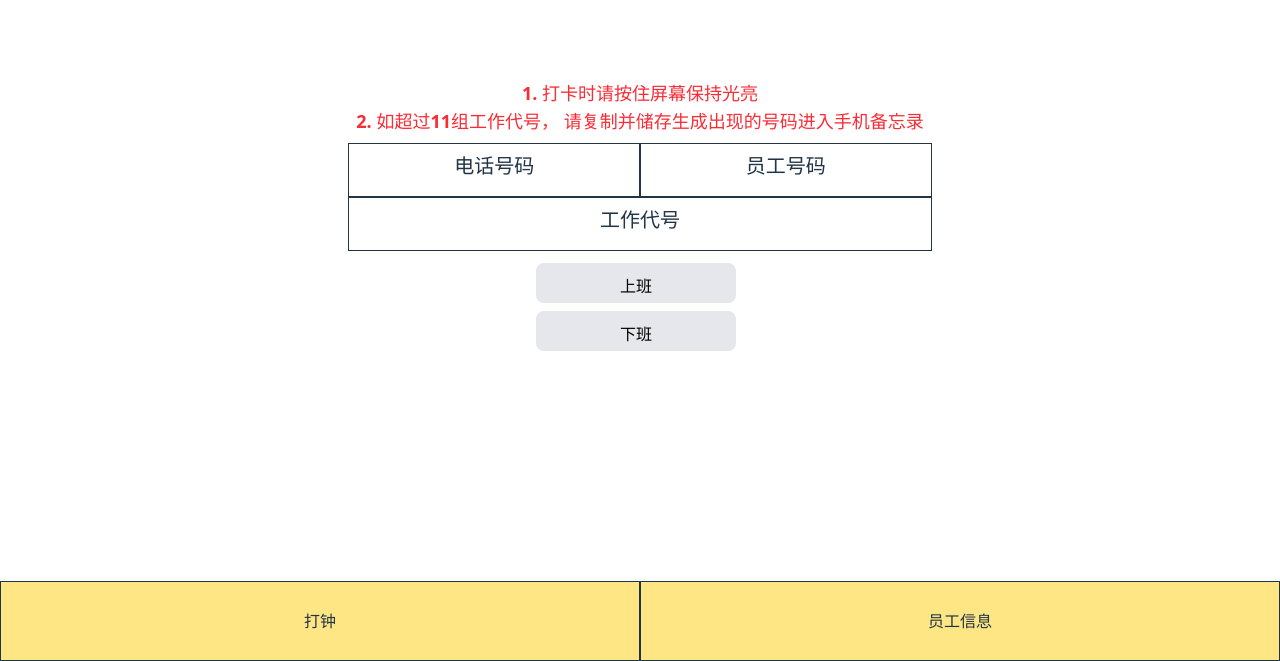
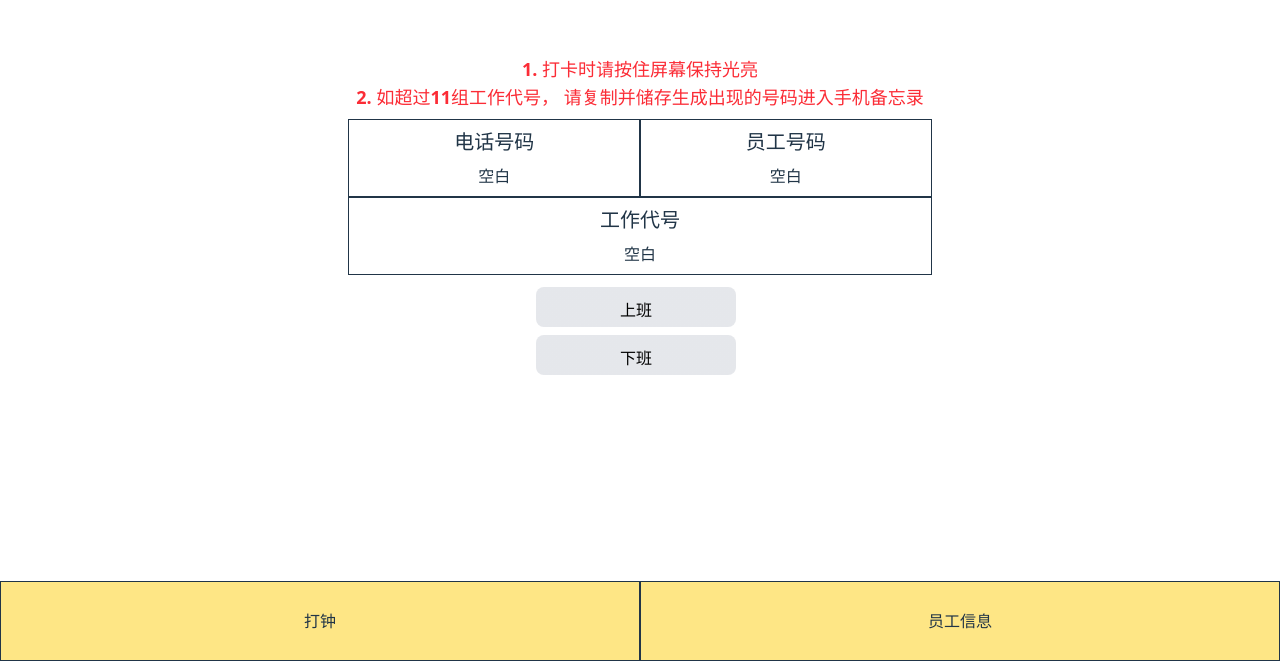
Before and after one commit to Haolinc/Homecare-Clocking-Dial-Uri-Generator, a React (Vite) app in the folder frontend/: page / in a window 1280 px wide. Shown: the part 139-800 px from the top of the page. Built offline with nearby package versions, Linux system fonts and the light colour scheme.

Commit message:
now ClockingInfo will return correct string when the value is empty, and fix issue when user reload empty string in the website the input and ClockingInput returns null

```diff
--- a/frontend/src/App.jsx
+++ b/frontend/src/App.jsx
@@ -10,15 +10,16 @@ function App() {
   const [workNumber, setWorkNum] = useState(localStorage.getItem('work-number'))
   const [isFirstPage, setIsFirstPage] = useState(true)
   const inputValues = [
-    {value: phoneNumber, setValue: setPhoneNumber},
-    {value: employeeNumber, setValue: setEmployeeNumber},
-    {value: workNumber, setValue: setWorkNum}
+    {value: phoneNumber ? phoneNumber: '', setValue: setPhoneNumber},
+    {value: employeeNumber ? employeeNumber: '', setValue: setEmployeeNumber},
+    {value: workNumber ? workNumber: '', setValue: setWorkNum}
   ]
+  console.log(typeof phoneNumber)
 
   useEffect(() => {
-    localStorage.setItem('phone-number', phoneNumber)
-    localStorage.setItem('employee-number', employeeNumber)
-    localStorage.setItem('work-number', workNumber)
+    localStorage.setItem('phone-number', phoneNumber ? phoneNumber : '')
+    localStorage.setItem('employee-number', employeeNumber ? employeeNumber : '')
+    localStorage.setItem('work-number', workNumber ? employeeNumber : '')
   }, [phoneNumber, employeeNumber, workNumber])
 
   return (
--- a/frontend/src/components/page/ClockingPage.jsx
+++ b/frontend/src/components/page/ClockingPage.jsx
@@ -7,7 +7,9 @@ import { useState } from 'react'
 export default function ClockingPage({inputValues}){
     const [phoneNumberObj, employeeNumberObj, workNumberObj] = inputValues
     const [generatedNumber, setGeneratedNumber] = useState(null)
-
+    const [phoneNumber, employeeNumber, workNumber] =
+        [phoneNumberObj.value, employeeNumberObj.value, workNumberObj.value]
+            .map(ele => ele === '' ? '空白' : ele)
     return (
         <>
             <div>
@@ -15,9 +17,9 @@ export default function ClockingPage({inputValues}){
             </div>
             <div>
                 <ClockingInfo
-                    phoneNumber={phoneNumberObj.value}
-                    employeeNumber={employeeNumberObj.value}
-                    workNumber={workNumberObj.value}
+                    phoneNumber={phoneNumber}
+                    employeeNumber={employeeNumber}
+                    workNumber={workNumber}
                 />
             </div>
             <div className='p-3'>
```
